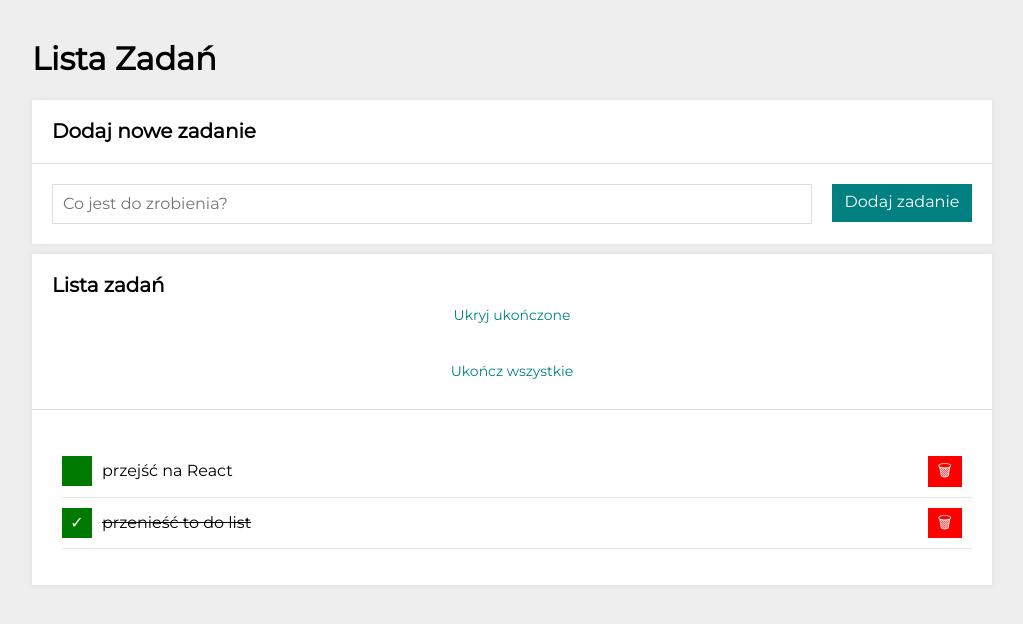
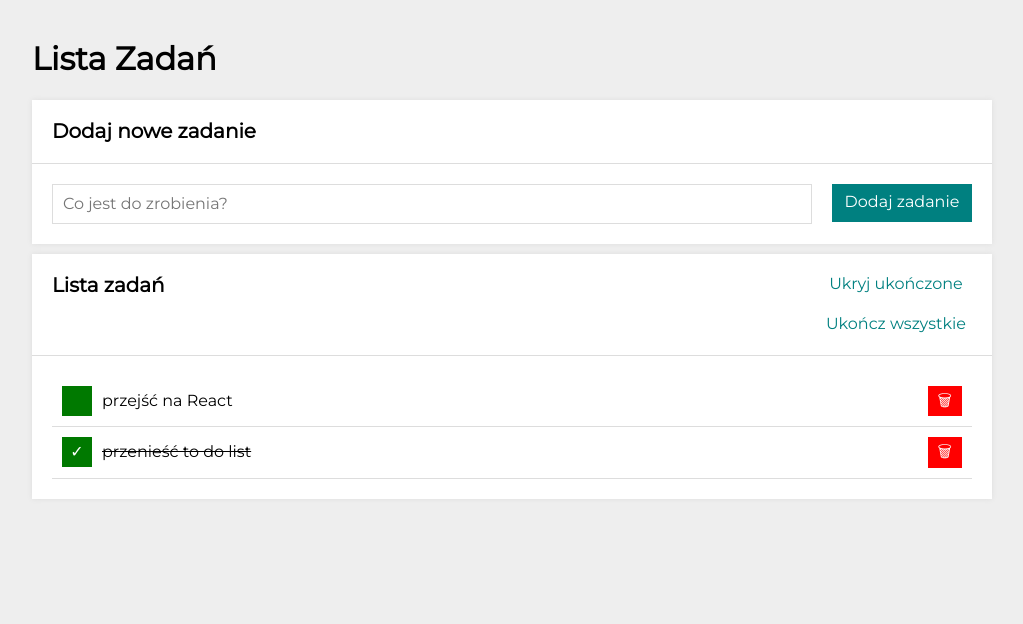
Before and after one commit to Baks44/todos-list-react, a React (Create React App) app: page / in a window 1280 px wide. Shown: the top 624 px of the page, without its empty margins (128-1151 px from the left). Built offline with nearby package versions, Linux system fonts and the light colour scheme.

Commit message:
fix styles

```diff
--- a/src/Buttons/style.css
+++ b/src/Buttons/style.css
@@ -6,14 +6,10 @@
 }
 
 .buttons__button {
-  background: none;
+  color: teal;
+  background-color: transparent;
   border: none;
-  color: teal;
-  font-size: 14px;
-  padding: 10px;
-  cursor: pointer;
-  transition: color 1s;
-  user-select: none;
+  transition: color 0.75s linear;
 }
 
 .buttons__button:hover {
--- a/src/Section/style.css
+++ b/src/Section/style.css
@@ -15,8 +15,9 @@
   margin: 0px;
   border-bottom: 1px solid rgb(221, 221, 221);
   display: grid;
-  grid-template-columns: 1fr;
+  grid-template-columns: 1fr auto auto;
 }
+
 
 
 @media (max-width: 767px) {
--- a/src/Tasks/style.css
+++ b/src/Tasks/style.css
@@ -6,20 +6,18 @@
 }
 
 .tasks__list {
-    margin-left: 10px;
-    padding: 0;
     list-style: none;
+    margin: 0px;
+    padding: 0px;
 }
 
 .tasks__item {
     display: grid;
     grid-template-columns: auto 1fr auto;
     align-items: center;
-    border-bottom: 1px solid #e6e6e6;
+    gap: 10px;
     padding: 10px;
-    padding-left: 0;
-    gap: 10px;
-    width: 100%;
+    border-bottom: 1px solid rgb(221, 221, 221);
 }
 
 .tasks__item--hidden {
--- a/src/index.css
+++ b/src/index.css
@@ -10,4 +10,5 @@ html {
 body {
     background-color: rgb(238, 238, 238);
     font-family: 'Montserrat', sans-serif;
+    word-break: break-word;
 }
```
